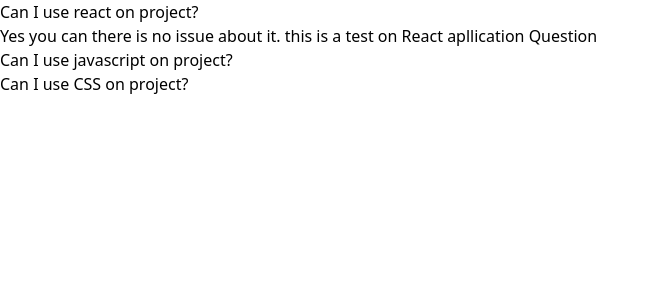
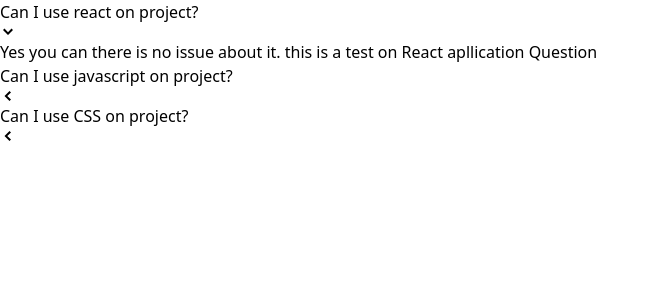
Before and after one commit to DenisOuma/routes-pages, a React (Create React App) app: page / in a window 1280 px wide. Shown: the top 300 px of the page, without its empty margins (0-659 px from the left). Built offline with nearby package versions, Linux system fonts and the light colour scheme.

Commit message:
Adding Icon point direction

```diff
--- a/src/componets/Accordion.js
+++ b/src/componets/Accordion.js
@@ -1,13 +1,21 @@
 import React, { useState } from "react";
-
+import { GoChevronDown, GoChevronLeft } from "react-icons/go";
 export const Accordion = ({ items }) => {
 	const [expandedIndex, setExpandedIndex] = useState(0);
 
+	const handleToggle = (index) => {
+		setExpandedIndex(index);
+	};
 	const renderedItems = items.map((item, index) => {
 		const isExpanded = index === expandedIndex;
+		const icon = (
+			<span>{isExpanded ? <GoChevronDown /> : <GoChevronLeft />}</span>
+		);
 		return (
 			<div key={index}>
-				<div onClick={() => setExpandedIndex(index)}>{item.label}</div>
+				<div onClick={() => handleToggle(index)}>
+					{item.label} {icon}
+				</div>
 				{isExpanded && <div>{item.content}</div>}
 			</div>
 		);
```
